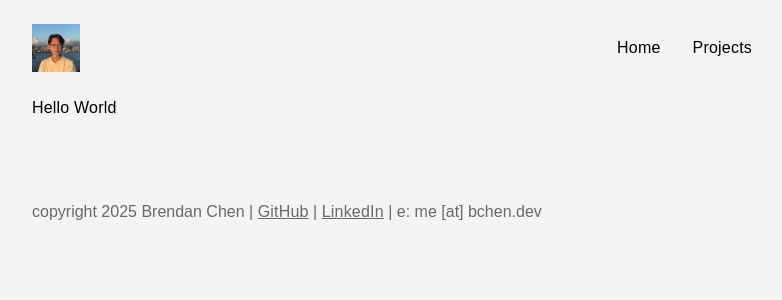
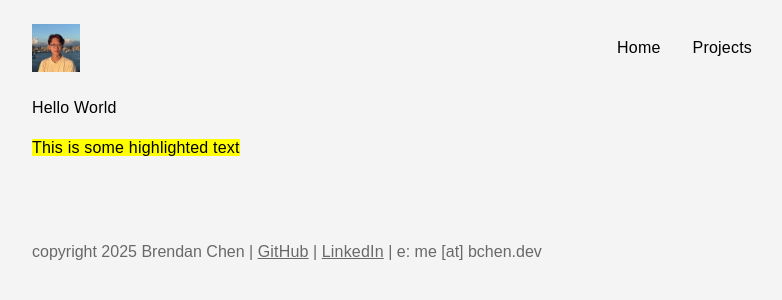
Before and after one commit to brendan-ch/brendan-ch.github.io, a Jekyll site: the page built from _notes/test.md, in a window 1280 px wide. Shown: the top 300 px of the page, without its empty margins (248-1030 px from the left). Built offline with Jekyll 4.4.1, drawn with Linux system fonts in a browser that asks for light colours; some web fonts are replaced; part of the change alters nothing that is shown.

Commit message:
Copy over the plugins

```diff
--- a/_notes/test.md
+++ b/_notes/test.md
@@ -4,3 +4,5 @@ layout: default
 ---
 
 Hello World
+
+==This is some highlighted text==
--- /dev/null
+++ b/_plugins/bidirectional_links_generator.rb
@@ -0,0 +1,111 @@
+# frozen_string_literal: true
+class BidirectionalLinksGenerator < Jekyll::Generator
+  def generate(site)
+    graph_nodes = []
+    graph_edges = []
+
+    all_notes = site.collections['notes'].docs
+    all_pages = site.pages
+
+    all_docs = all_notes + all_pages
+
+    link_extension = !!site.config["use_html_extension"] ? '.html' : ''
+
+    # Convert all Wiki/Roam-style double-bracket link syntax to plain HTML
+    # anchor tag elements (<a>) with "internal-link" CSS class
+    all_docs.each do |current_note|
+      all_docs.each do |note_potentially_linked_to|
+        note_title_regexp_pattern = Regexp.escape(
+          File.basename(
+            note_potentially_linked_to.basename,
+            File.extname(note_potentially_linked_to.basename)
+          )
+        ).gsub('\_', '[ _]').gsub('\-', '[ -]').capitalize
+
+        title_from_data = note_potentially_linked_to.data['title']
+        if title_from_data
+          title_from_data = Regexp.escape(title_from_data)
+        end
+
+        new_href = "#{site.baseurl}#{note_potentially_linked_to.url}#{link_extension}"
+        anchor_tag = "<a class='internal-link' href='#{new_href}'>\\1</a>"
+
+        # Replace double-bracketed links with label using note title
+        # [[A note about cats|this is a link to the note about cats]]
+        current_note.content.gsub!(
+          /\[\[#{note_title_regexp_pattern}\|(.+?)(?=\])\]\]/i,
+          anchor_tag
+        )
+
+        # Replace double-bracketed links with label using note filename
+        # [[cats|this is a link to the note about cats]]
+        current_note.content.gsub!(
+          /\[\[#{title_from_data}\|(.+?)(?=\])\]\]/i,
+          anchor_tag
+        )
+
+        # Replace double-bracketed links using note title
+        # [[a note about cats]]
+        current_note.content.gsub!(
+          /\[\[(#{title_from_data})\]\]/i,
+          anchor_tag
+        )
+
+        # Replace double-bracketed links using note filename
+        # [[cats]]
+        current_note.content.gsub!(
+          /\[\[(#{note_title_regexp_pattern})\]\]/i,
+          anchor_tag
+        )
+      end
+
+      # At this point, all remaining double-bracket-wrapped words are
+      # pointing to non-existing pages, so let's turn them into disabled
+      # links by greying them out and changing the cursor
+      current_note.content = current_note.content.gsub(
+        /\[\[([^\]]+)\]\]/i, # match on the remaining double-bracket links
+        <<~HTML.delete("\n") # replace with this HTML (\\1 is what was inside the brackets)
+          <span title='There is no note that matches this link.' class='invalid-link'>
+            <span class='invalid-link-brackets'>[[</span>
+            \\1
+            <span class='invalid-link-brackets'>]]</span></span>
+        HTML
+      )
+    end
+
+    # Identify note backlinks and add them to each note
+    all_notes.each do |current_note|
+      # Nodes: Jekyll
+      notes_linking_to_current_note = all_notes.filter do |e|
+        e.url != current_note.url && e.content.include?(current_note.url)
+      end
+
+      # Nodes: Graph
+      graph_nodes << {
+        id: note_id_from_note(current_note),
+        path: "#{site.baseurl}#{current_note.url}#{link_extension}",
+        label: current_note.data['title'],
+      } unless current_note.path.include?('_notes/index.html')
+
+      # Edges: Jekyll
+      current_note.data['backlinks'] = notes_linking_to_current_note
+
+      # Edges: Graph
+      notes_linking_to_current_note.each do |n|
+        graph_edges << {
+          source: note_id_from_note(n),
+          target: note_id_from_note(current_note),
+        }
+      end
+    end
+
+    File.write('_includes/notes_graph.json', JSON.dump({
+      edges: graph_edges,
+      nodes: graph_nodes,
+    }))
+  end
+
+  def note_id_from_note(note)
+    note.data['title'].bytes.join
+  end
+end
--- /dev/null
+++ b/_plugins/empty_front_matter_note_injector.rb
@@ -0,0 +1,18 @@
+# frozen_string_literal: true
+
+EMPTY_FRONT_MATTER = <<~JEKYLL
+  ---
+  ---
+
+JEKYLL
+
+# Inject empty front matter in notes that don't have any
+Jekyll::Hooks.register :site, :after_init do |site|
+  Dir.glob(site.collections['notes'].relative_directory + '/**/*.md').each do |filename|
+    raw_note_content = File.read(filename)
+    unless raw_note_content.start_with?('---')
+      raw_note_content.prepend(EMPTY_FRONT_MATTER)
+      File.write(filename, raw_note_content)
+    end
+  end
+end
--- /dev/null
+++ b/_plugins/last_modified_at_generator.rb
@@ -0,0 +1,18 @@
+# frozen_string_literal: true
+
+require 'fileutils'
+require 'pathname'
+require 'jekyll-last-modified-at'
+
+module Recents
+  # Generate change information for all markdown pages
+  class Generator < Jekyll::Generator
+    def generate(site)
+      items = site.collections['notes'].docs
+      items.each do |page|
+        timestamp = Jekyll::LastModifiedAt::Determinator.new(site.source, page.path, '%FT%T%:z').to_s
+        page.data['last_modified_at_timestamp'] = timestamp
+      end
+    end
+  end
+end
--- /dev/null
+++ b/_plugins/markdown-highlighter.rb
@@ -0,0 +1,18 @@
+# frozen_string_literal: true
+
+# Turns ==something== in Markdown to <mark>something</mark> in output HTML
+
+Jekyll::Hooks.register [:notes], :pre_render do |doc|
+  replace(doc)
+end
+
+Jekyll::Hooks.register [:pages], :pre_render do |doc|
+  # jekyll considers anything at the root as a page,
+  # we only want to consider actual pages
+  next unless doc.path.start_with?('_pages/')
+  replace(doc)
+end
+
+def replace(doc)
+  doc.content.gsub!(/==+([^ ](.*?)?[^ .=])==+/, "<mark>\\1</mark>")
+end
--- /dev/null
+++ b/_plugins/open_external_links_in_new_tab.rb
@@ -0,0 +1,28 @@
+# If the configuration sets `open_external_links_in_new_tab` to a truthy value,
+# add 'target=_blank' to anchor tags that don't have `internal-link` class
+
+# frozen_string_literal: true
+require 'nokogiri'
+
+Jekyll::Hooks.register [:notes], :post_convert do |doc|
+  convert_links(doc)
+end
+
+Jekyll::Hooks.register [:pages], :post_convert do |doc|
+  # jekyll considers anything at the root as a page,
+  # we only want to consider actual pages
+  next unless doc.path.start_with?('_pages/')
+  convert_links(doc)
+end
+
+def convert_links(doc)
+  open_external_links_in_new_tab = !!doc.site.config["open_external_links_in_new_tab"]
+
+  if open_external_links_in_new_tab
+    parsed_doc = Nokogiri::HTML::DocumentFragment.parse(doc.content)
+    parsed_doc.css("a:not(.internal-link):not(.footnote):not(.reversefootnote)").each do |link|
+      link.set_attribute('target', '_blank')
+    end
+    doc.content = parsed_doc.inner_html
+  end
+end
```
Also changed, not shown: 1 other file.
